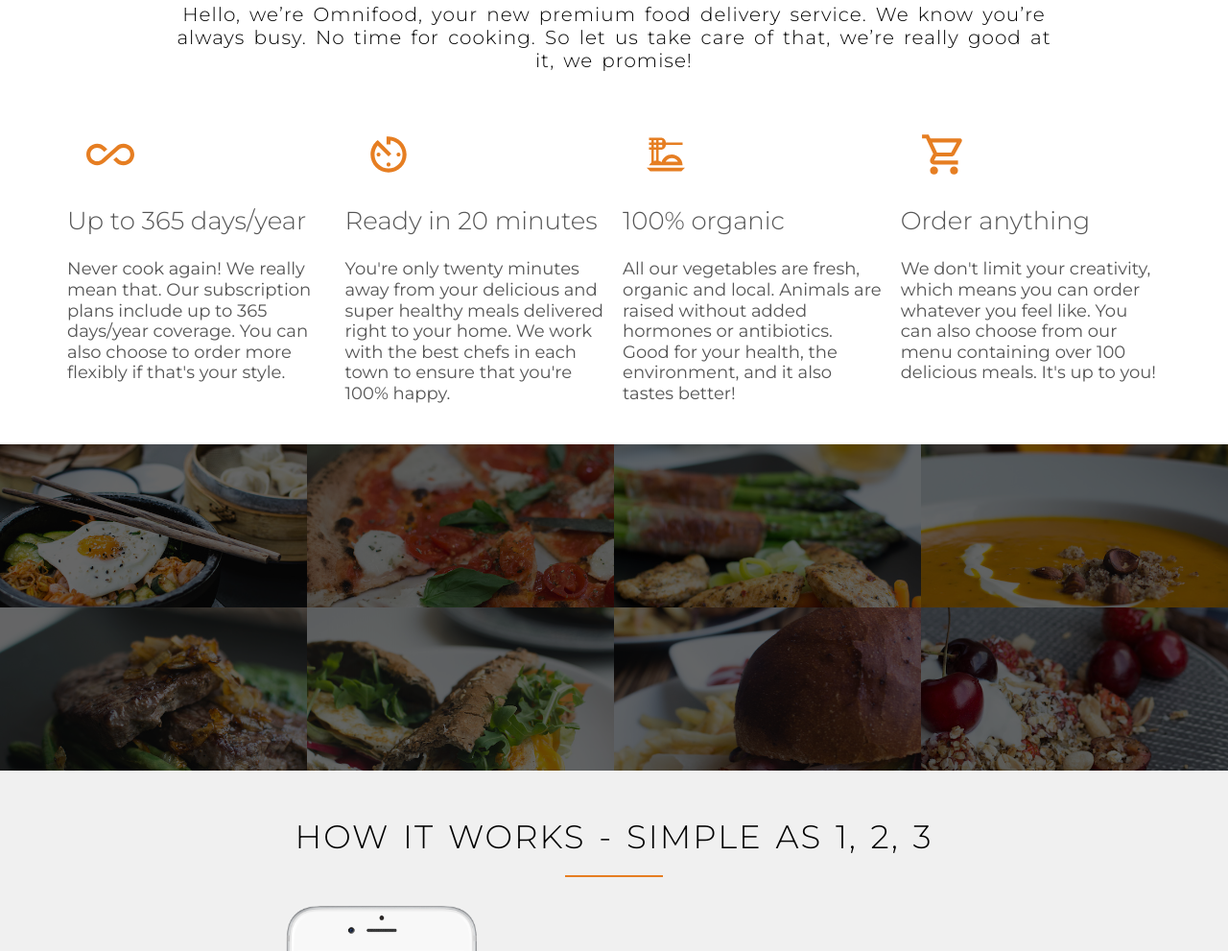
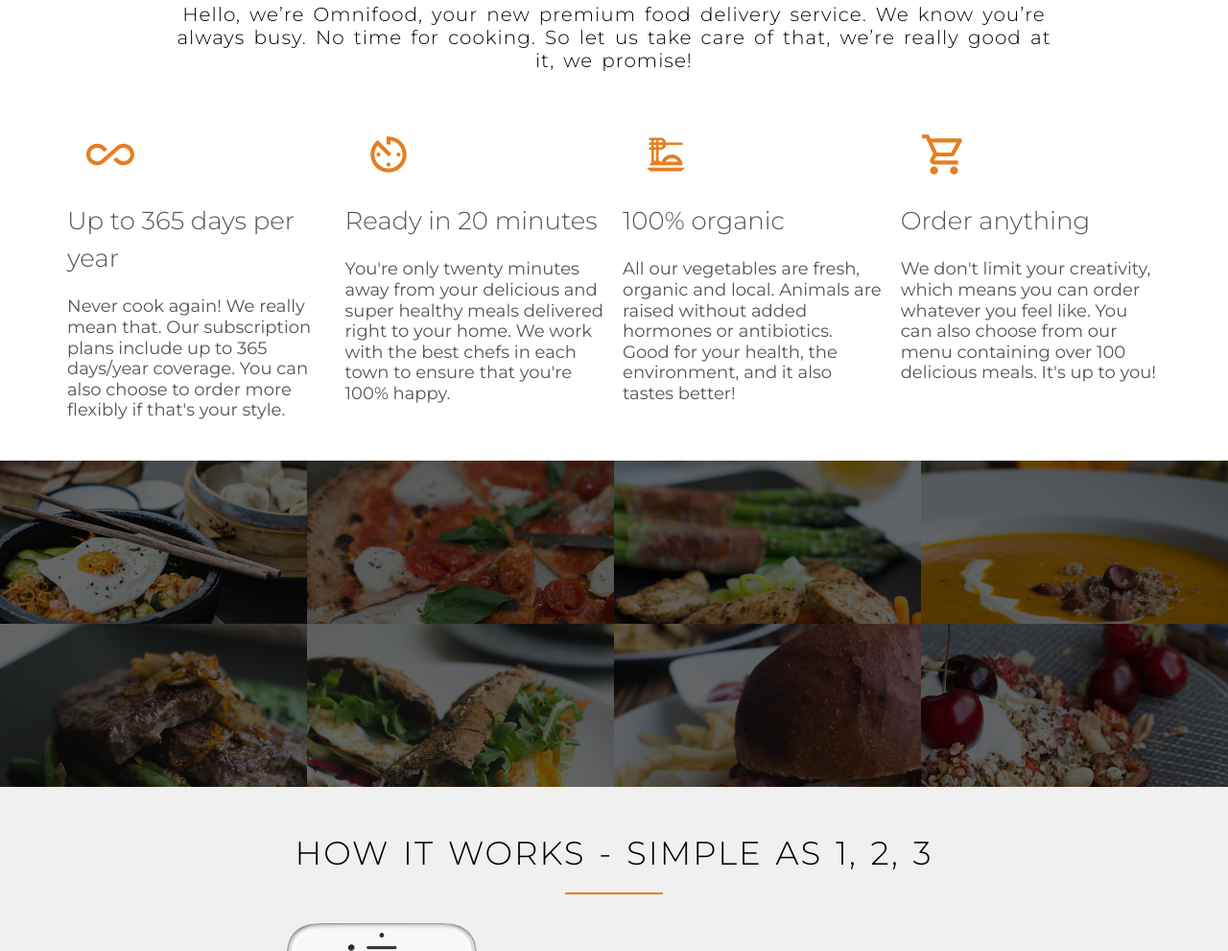
Before and after one commit to adityasingh03/Resturano, a plain HTML site: page index.html in a window 1280 px wide. Shown: the part 938-1929 px from the top of the page at 96% size. Drawn offline with Linux system fonts and the light colour scheme.

Commit message:
Update index.html

```diff
--- a/index.html
+++ b/index.html
@@ -45,7 +45,7 @@
             <div class="col span-1-of-4 feature">
                 <img src="resourses\icon\all_inclusive_black_24dp.svg">
                 <h4>
-                    Up to 365 days/year
+                    Up to 365 days per year
                 </h4>
                 <p>Never cook again! We really mean that. Our subscription plans include up to 365 days/year coverage. You can also choose to order more flexibly if that's your style.</p>
             </div>
```
